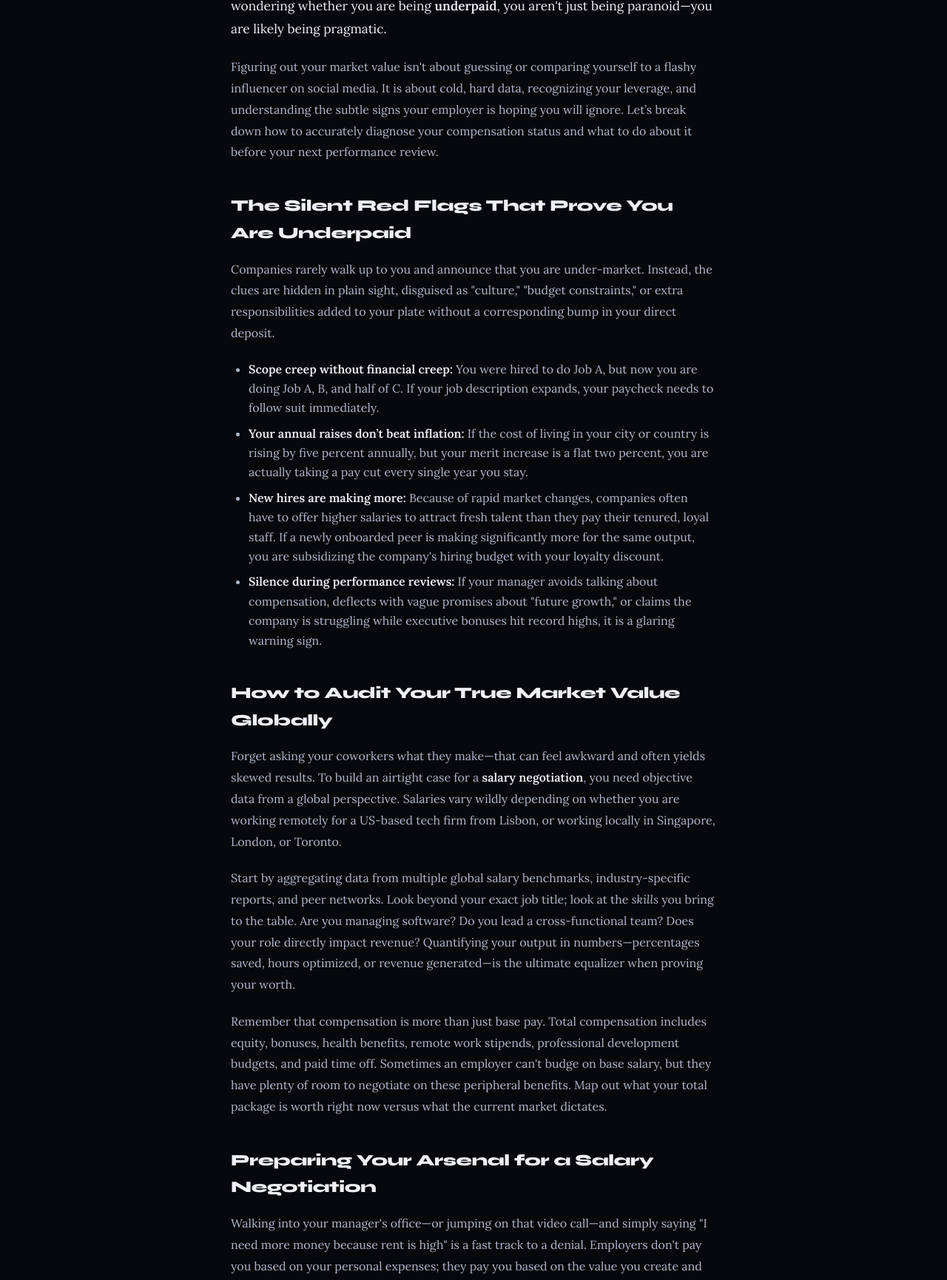
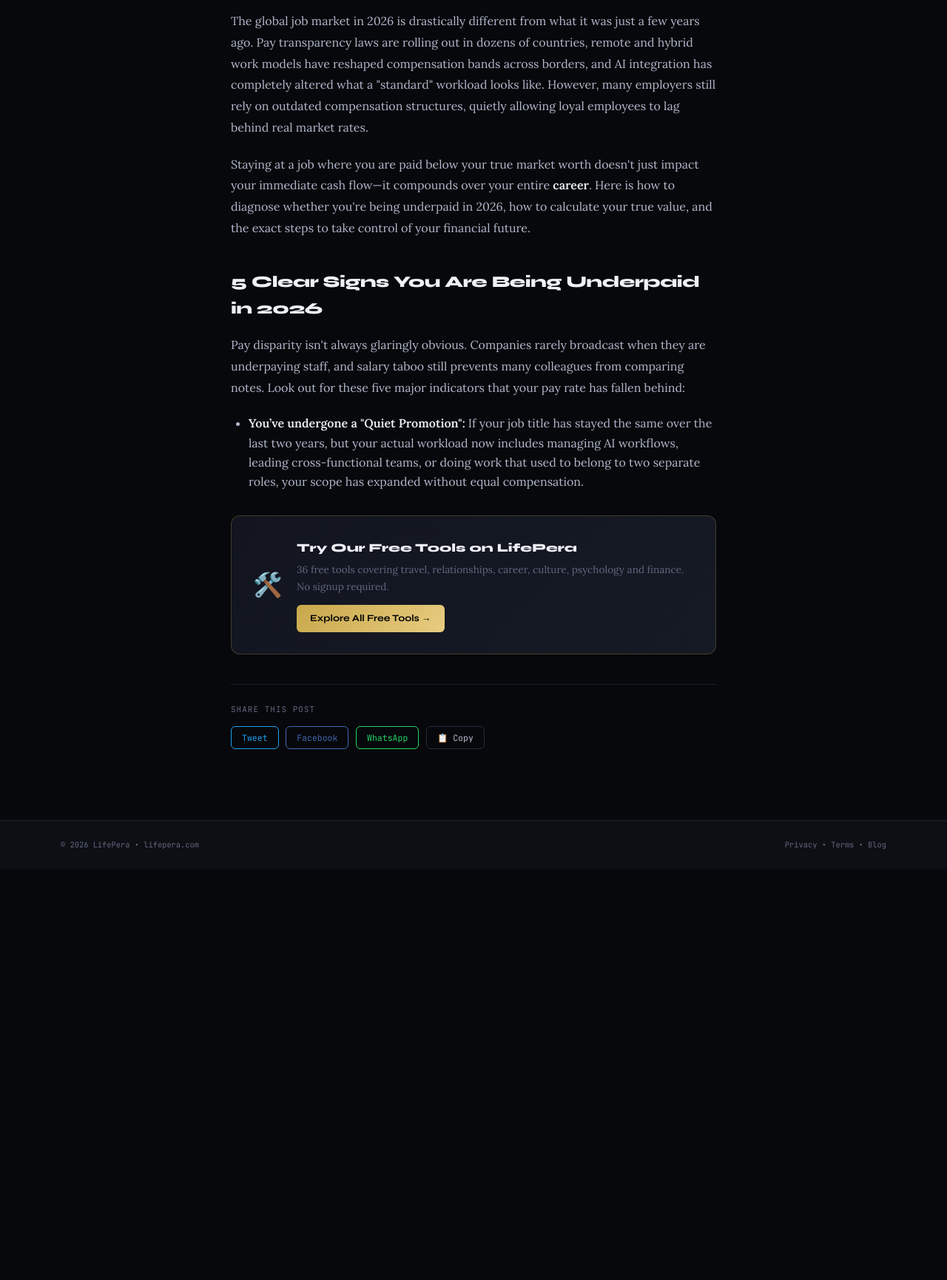
Before and after one commit to Md-Zulker-Nine/lifepera, a website: page blog/post-2026-07-24-how-to-know-if-youre-being-underpaid-in-2026.html in a window 1280 px wide. Shown: the part 1069-2800 px from the top of the page at 74% size. After the commit the page ends 2244 px from the top, so only its background shows below. Drawn offline with Linux system fonts and the light colour scheme.

Commit message:
Auto blog post: 2026-07-24 18:39

```diff
--- a/blog/post-2026-07-24-how-to-know-if-youre-being-underpaid-in-2026.html
+++ b/blog/post-2026-07-24-how-to-know-if-youre-being-underpaid-in-2026.html
@@ -62,44 +62,18 @@ footer{background:var(--surface);border-top:1px solid var(--border);margin-top:3
   <div class="hero-img">💰</div>
   <div class="ad-slot">Advertisement • 728×90</div>
   <div class="body">
-<p>Let’s be honest: looking at your bank account at the end of the month shouldn't feel like a mild panic attack. Yet, for millions of professionals navigating the workforce, the creeping suspicion that their paycheck doesn’t match their output is a constant background stress. The workplace has shifted dramatically over the last few years, and staying loyal to a company often translates to a massive financial pay cut when adjusted for global economic changes. If you have been wondering whether you are being <strong>underpaid</strong>, you aren't just being paranoid—you are likely being pragmatic.</p>
+<p>You have taken on extra responsibilities, mastered new digital tools, and continuously adapted to changing industry standards. Yet, when your paycheck hits your bank account each month, something feels off. The cost of living remains high, luxury has become a luxury of the past, and your savings account isn't growing the way it should. If you suspect you are <strong>underpaid</strong>, you probably are.</p>
 
-<p>Figuring out your market value isn't about guessing or comparing yourself to a flashy influencer on social media. It is about cold, hard data, recognizing your leverage, and understanding the subtle signs your employer is hoping you will ignore. Let’s break down how to accurately diagnose your compensation status and what to do about it before your next performance review.</p>
+<p>The global job market in 2026 is drastically different from what it was just a few years ago. Pay transparency laws are rolling out in dozens of countries, remote and hybrid work models have reshaped compensation bands across borders, and AI integration has completely altered what a "standard" workload looks like. However, many employers still rely on outdated compensation structures, quietly allowing loyal employees to lag behind real market rates.</p>
 
-<h2>The Silent Red Flags That Prove You Are Underpaid</h2>
+<p>Staying at a job where you are paid below your true market worth doesn't just impact your immediate cash flow—it compounds over your entire <strong>career</strong>. Here is how to diagnose whether you're being underpaid in 2026, how to calculate your true value, and the exact steps to take control of your financial future.</p>
 
-<p>Companies rarely walk up to you and announce that you are under-market. Instead, the clues are hidden in plain sight, disguised as "culture," "budget constraints," or extra responsibilities added to your plate without a corresponding bump in your direct deposit.</p>
+<h2>5 Clear Signs You Are Being Underpaid in 2026</h2>
+
+<p>Pay disparity isn't always glaringly obvious. Companies rarely broadcast when they are underpaying staff, and salary taboo still prevents many colleagues from comparing notes. Look out for these five major indicators that your pay rate has fallen behind:</p>
 
 <ul>
-<li><strong>Scope creep without financial creep:</strong> You were hired to do Job A, but now you are doing Job A, B, and half of C. If your job description expands, your paycheck needs to follow suit immediately.</li>
-<li><strong>Your annual raises don’t beat inflation:</strong> If the cost of living in your city or country is rising by five percent annually, but your merit increase is a flat two percent, you are actually taking a pay cut every single year you stay.</li>
-<li><strong>New hires are making more:</strong> Because of rapid market changes, companies often have to offer higher salaries to attract fresh talent than they pay their tenured, loyal staff. If a newly onboarded peer is making significantly more for the same output, you are subsidizing the company's hiring budget with your loyalty discount.</li>
-<li><strong>Silence during performance reviews:</strong> If your manager avoids talking about compensation, deflects with vague promises about "future growth," or claims the company is struggling while executive bonuses hit record highs, it is a glaring warning sign.</li>
-</ul>
-
-<h2>How to Audit Your True Market Value Globally</h2>
-
-<p>Forget asking your coworkers what they make—that can feel awkward and often yields skewed results. To build an airtight case for a <strong>salary negotiation</strong>, you need objective data from a global perspective. Salaries vary wildly depending on whether you are working remotely for a US-based tech firm from Lisbon, or working locally in Singapore, London, or Toronto.</p>
-
-<p>Start by aggregating data from multiple global salary benchmarks, industry-specific reports, and peer networks. Look beyond your exact job title; look at the <em>skills</em> you bring to the table. Are you managing software? Do you lead a cross-functional team? Does your role directly impact revenue? Quantifying your output in numbers—percentages saved, hours optimized, or revenue generated—is the ultimate equalizer when proving your worth.</p>
-
-<p>Remember that compensation is more than just base pay. Total compensation includes equity, bonuses, health benefits, remote work stipends, professional development budgets, and paid time off. Sometimes an employer can't budge on base salary, but they have plenty of room to negotiate on these peripheral benefits. Map out what your total package is worth right now versus what the current market dictates.</p>
-
-<h2>Preparing Your Arsenal for a Salary Negotiation</h2>
-
-<p>Walking into your manager's office—or jumping on that video call—and simply saying "I need more money because rent is high" is a fast track to a denial. Employers don't pay you based on your personal expenses; they pay you based on the value you create and the cost of replacing you.</p>
-
-<p>To win a <strong>career</strong> advancement conversation, you need to build a "brag document" throughout the year. Keep a running list of your major wins, compliments from clients, successfully launched projects, and instances where you stepped up during a crisis. When negotiation time arrives, turn that list into a professional presentation. Frame the conversation around the future value you plan to bring, backed by the current market data you gathered during your audit.</p>
-
-<p>Practice your pitch out loud. Remove apologetic language like "I feel like" or "If it's possible." Replace it with factual statements like, "Based on current market research for my scope of work and my performance outcomes over the past year, I am looking to adjust my compensation to X."</p>
-
-<h2>What to Do If the Answer Is No</h2>
-
-<p>Sometimes, despite your best preparation and undeniable data, the answer is a flat no. Budget freezes, bureaucratic red tape, or unimaginative leadership can block your path forward. If this happens, you have absolute clarity on your next steps.</p>
-
-<p>An employer who refuses to pay market rate is essentially signaling the ceiling of your growth at that company. Use that rejection as the ultimate catalyst to update your resume, polish your portfolio, and test the broader market. Often, the fastest way to get a thirty percent raise isn't fighting your current boss—it's moving to a new organization that already values your updated skill set.</p>
-
-<p>Stop guessing if your hard work is translating into fair pay. Head over to <strong>LifePera</strong> and use our free salary and career calculators to instantly benchmark your income against real-time global market data, helping you step into your next negotiation with total confidence.</p>
+<li><strong>You’ve undergone a "Quiet Promotion":</strong> If your job title has stayed the same over the last two years, but your actual workload now includes managing AI workflows, leading cross-functional teams, or doing work that used to belong to two separate roles, your scope has expanded without equal compensation.
   </div>
   <div class="tool-cta">
     <div class="tc-icon">🛠️</div>
@@ -112,9 +86,9 @@ footer{background:var(--surface);border-top:1px solid var(--border);margin-top:3
   <div class="share-row">
     <div class="sr-label">Share this post</div>
     <div class="share-btns">
-      <button class="share-btn tw" onclick="window.open('https://twitter.com/intent/tweet?text='+encodeURIComponent('How to Know if You're Being Underpaid in 2026\nhttps://lifepera.com/blog/post-2026-07-24-how-to-know-if-youre-being-underpaid-in-2026.html'),'_blank')">Tweet</button>
-      <button class="share-btn fb" onclick="window.open('https://www.facebook.com/sharer/sharer.php?u='+encodeURIComponent('https://lifepera.com/blog/post-2026-07-24-how-to-know-if-youre-being-underpaid-in-2026.html'),'_blank')">Facebook</button>
-      <button class="share-btn wa" onclick="window.open('https://wa.me/?text='+encodeURIComponent('How to Know if You're Being Underpaid in 2026\nhttps://lifepera.com/blog/post-2026-07-24-how-to-know-if-youre-being-underpaid-in-2026.html'),'_blank')">WhatsApp</button>
+      <button class="share-btn tw" onclick="window.open('https://twitter.com/intent/tweet?text=' + encodeURIComponent('How to Know if You're Being Underpaid in 2026\nhttps://lifepera.com/blog/post-2026-07-24-how-to-know-if-youre-being-underpaid-in-2026.html'),'_blank')">Tweet</button>
+      <button class="share-btn fb" onclick="window.open('https://www.facebook.com/sharer/sharer.php?u=' + encodeURIComponent('https://lifepera.com/blog/post-2026-07-24-how-to-know-if-youre-being-underpaid-in-2026.html'),'_blank')">Facebook</button>
+      <button class="share-btn wa" onclick="window.open('https://wa.me/?text=' + encodeURIComponent('How to Know if You're Being Underpaid in 2026\nhttps://lifepera.com/blog/post-2026-07-24-how-to-know-if-youre-being-underpaid-in-2026.html'),'_blank')">WhatsApp</button>
       <button class="share-btn" onclick="navigator.clipboard.writeText('https://lifepera.com/blog/post-2026-07-24-how-to-know-if-youre-being-underpaid-in-2026.html').then(()=>alert('Copied!'))">📋 Copy</button>
     </div>
   </div>
```
Also changed, not shown: blog-index.json (+7 -0 lines).
